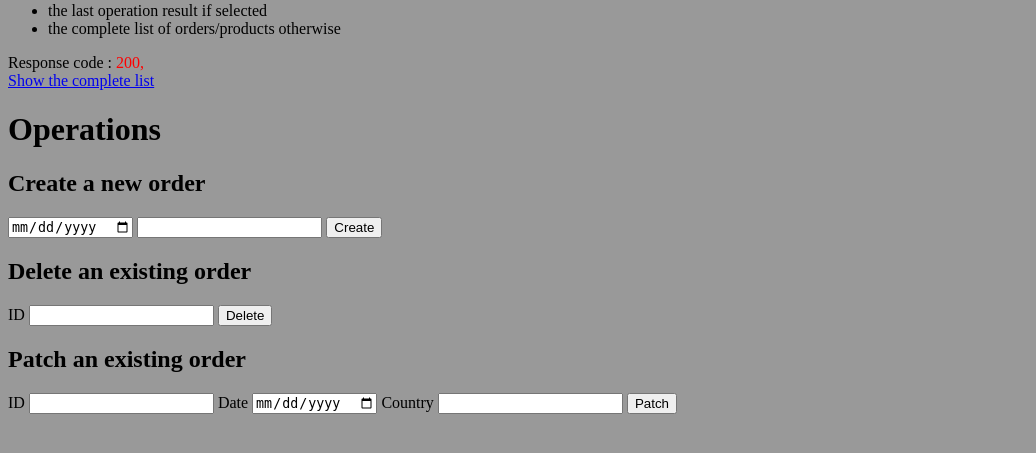
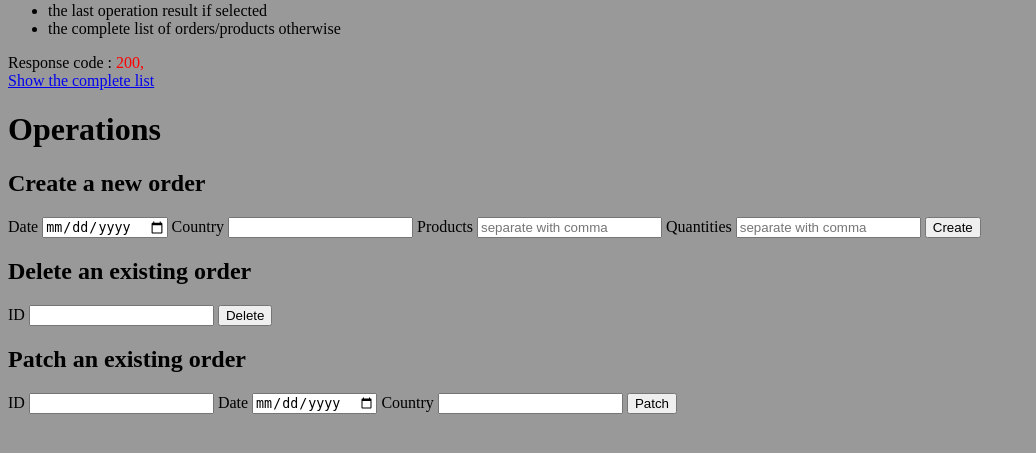
Before and after one commit to matteorazzanelli/kreas-food-php, a PHP site: page /app/views/orders.view.php in a window 1280 px wide. Shown: the part 182-635 px from the top of the page, without its empty margins (0-1036 px from the left). Run offline with PHP 8.4, Linux system fonts and the light colour scheme; the template is opened without the code that fills it, so the values that code supplies are empty.

Commit message:
add the possibility to post products and quantities in the order

```diff
--- a/app/views/orders.view.php
+++ b/app/views/orders.view.php
@@ -17,8 +17,14 @@
 
 <h2>Create a new order</h2>
 <form method="POST" action="/orders">
+  <label for="date">Date</label>
   <input name="date" type="date"></input>
+  <label for="country">Country</label>
   <input name="country"></input>
+  <label for="products">Products</label>
+  <input name="products" placeholder="separate with comma"></input>
+  <label for="quantities">Quantities</label>
+  <input name="quantities" placeholder="separate with comma"></input>
   <button type="submit">Create</button>
 </form>
 
```
